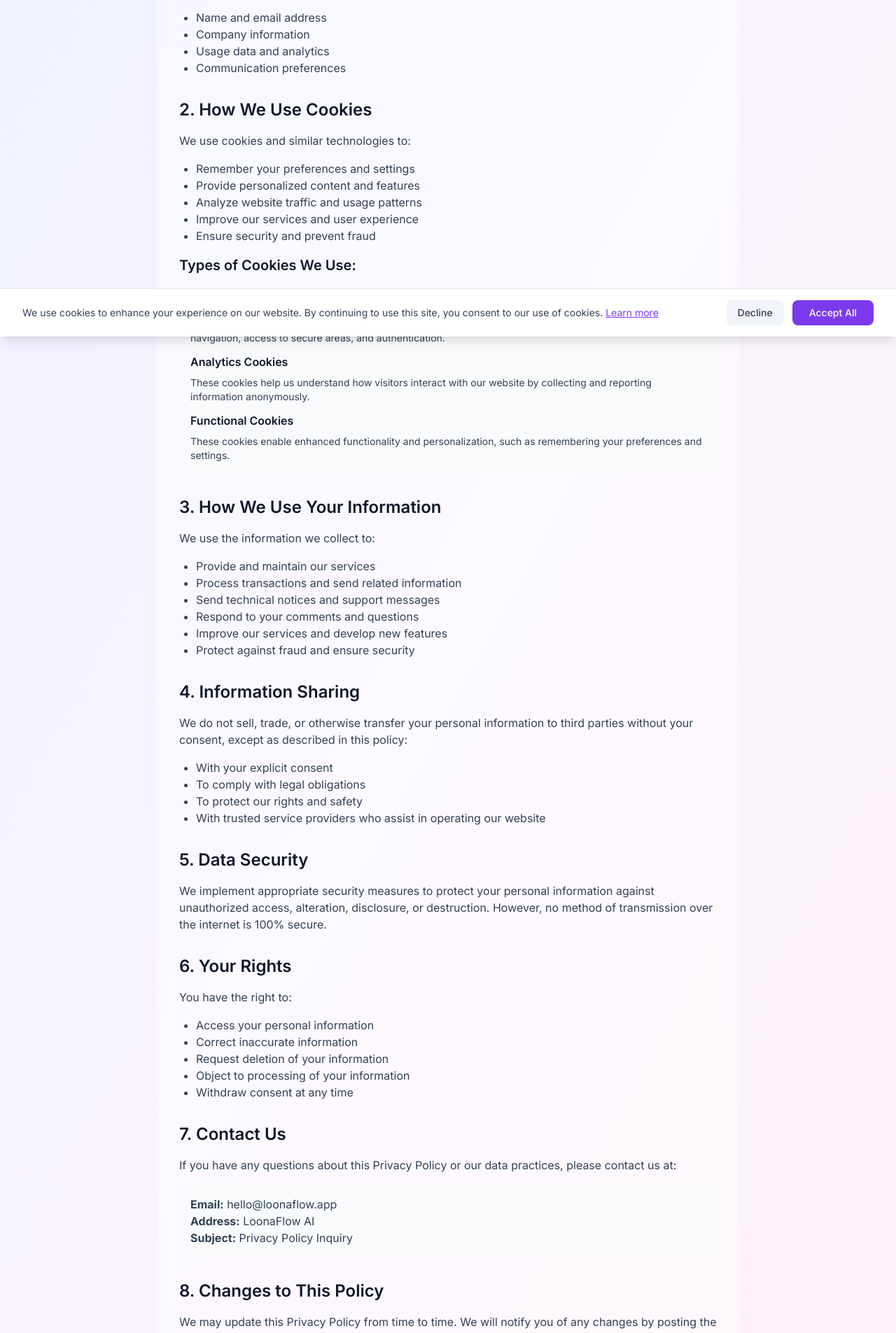
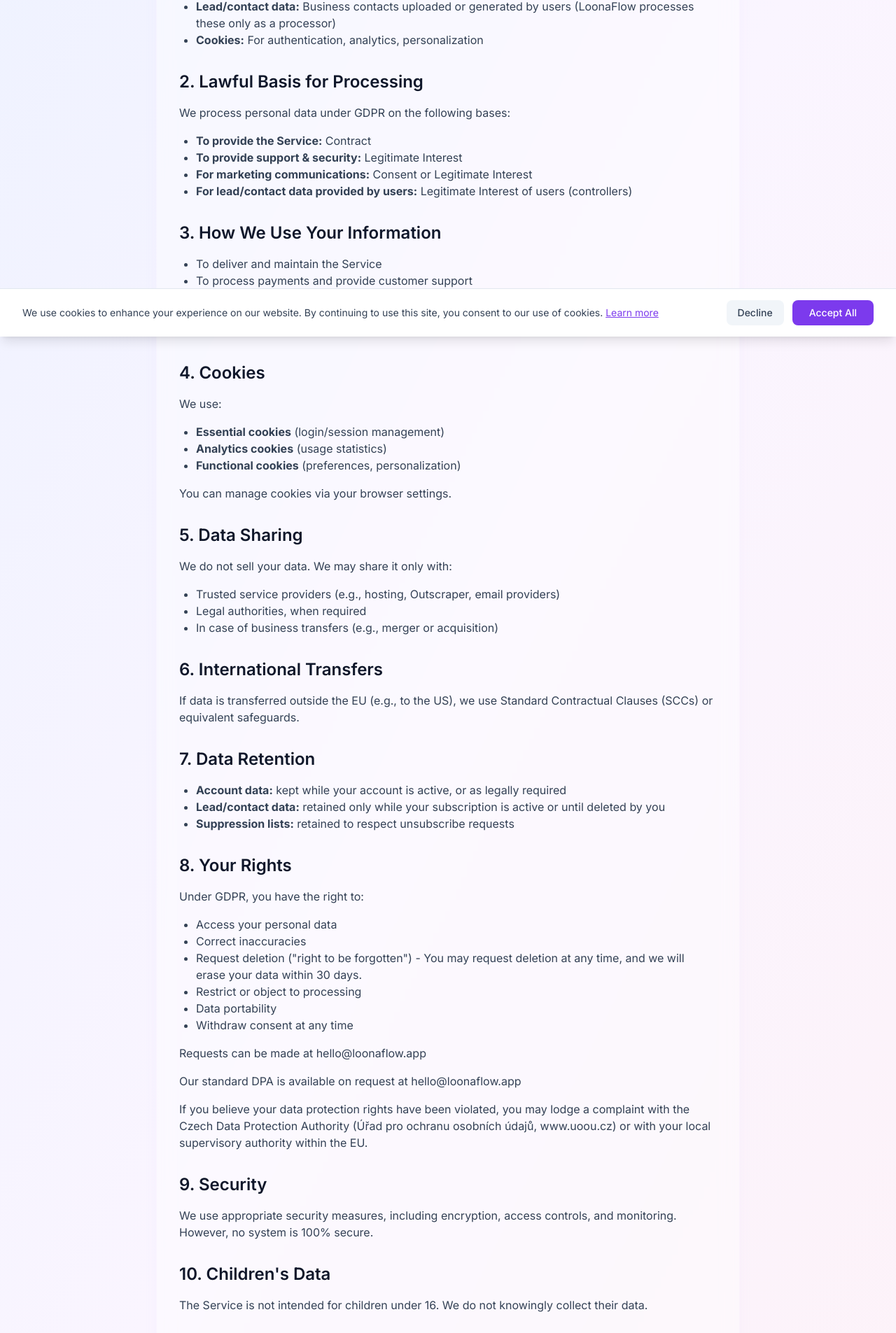
Before and after one commit to Akpoikar/LoonaFlowAI, a Next.js app: page /privacy in a window 1280 px wide. Shown: the part 319-2224 px from the top of the page at 70% size. Built offline with nearby package versions, Linux system fonts and the light colour scheme.

Commit message:
Added terms/email unsubscribe

```diff
--- a/app/privacy/page.tsx
+++ b/app/privacy/page.tsx
@@ -20,7 +20,7 @@ export default function PrivacyPage() {
       <div className="min-h-screen bg-gradient-to-br from-indigo-50 via-purple-50 to-pink-50">
         <div className="max-w-4xl mx-auto px-4 py-16 sm:px-6 lg:px-8">
           <div className="bg-white/40 backdrop-blur-md rounded-2xl p-8 ring-1 ring-white/30 shadow-lg shadow-purple-100/50">
-            <h1 className="text-4xl font-bold text-slate-900 mb-8">Privacy Policy</h1>
+            <h1 className="text-4xl font-bold text-slate-900 mb-8">📑 LoonaFlow AI – Privacy Policy</h1>
 
             <div className="prose prose-slate max-w-none">
               <p className="text-lg text-slate-700 mb-6">
@@ -29,110 +29,128 @@ export default function PrivacyPage() {
 
               <section className="mb-8">
                 <h2 className="text-2xl font-semibold text-slate-900 mb-4">1. Information We Collect</h2>
-                <p className="text-slate-700 mb-4">
-                  We collect information you provide directly to us, such as when you create an account,
-                  use our services, or contact us for support. This may include:
-                </p>
                 <ul className="list-disc pl-6 text-slate-700 mb-4">
-                  <li>Name and email address</li>
-                  <li>Company information</li>
-                  <li>Usage data and analytics</li>
-                  <li>Communication preferences</li>
+                  <li><strong>Account data:</strong> Name, email, company info, billing details</li>
+                  <li><strong>Usage data:</strong> Interactions with our Service, analytics</li>
+                  <li><strong>Lead/contact data:</strong> Business contacts uploaded or generated by users (LoonaFlow processes these only as a processor)</li>
+                  <li><strong>Cookies:</strong> For authentication, analytics, personalization</li>
                 </ul>
               </section>
 
               <section className="mb-8">
-                <h2 className="text-2xl font-semibold text-slate-900 mb-4">2. How We Use Cookies</h2>
+                <h2 className="text-2xl font-semibold text-slate-900 mb-4">2. Lawful Basis for Processing</h2>
                 <p className="text-slate-700 mb-4">
-                  We use cookies and similar technologies to:
+                  We process personal data under GDPR on the following bases:
                 </p>
                 <ul className="list-disc pl-6 text-slate-700 mb-4">
-                  <li>Remember your preferences and settings</li>
-                  <li>Provide personalized content and features</li>
-                  <li>Analyze website traffic and usage patterns</li>
-                  <li>Improve our services and user experience</li>
-                  <li>Ensure security and prevent fraud</li>
+                  <li><strong>To provide the Service:</strong> Contract</li>
+                  <li><strong>To provide support & security:</strong> Legitimate Interest</li>
+                  <li><strong>For marketing communications:</strong> Consent or Legitimate Interest</li>
+                  <li><strong>For lead/contact data provided by users:</strong> Legitimate Interest of users (controllers)</li>
                 </ul>
-
-                <h3 className="text-xl font-semibold text-slate-900 mb-3">Types of Cookies We Use:</h3>
-                <div className="bg-slate-50 rounded-lg p-4 mb-4">
-                  <h4 className="font-semibold text-slate-900 mb-2">Essential Cookies</h4>
-                  <p className="text-slate-700 text-sm mb-3">
-                    These cookies are necessary for the website to function properly. They enable basic functions
-                    like page navigation, access to secure areas, and authentication.
-                  </p>
-
-                  <h4 className="font-semibold text-slate-900 mb-2">Analytics Cookies</h4>
-                  <p className="text-slate-700 text-sm mb-3">
-                    These cookies help us understand how visitors interact with our website by collecting
-                    and reporting information anonymously.
-                  </p>
-
-                  <h4 className="font-semibold text-slate-900 mb-2">Functional Cookies</h4>
-                  <p className="text-slate-700 text-sm">
-                    These cookies enable enhanced functionality and personalization, such as remembering
-                    your preferences and settings.
-                  </p>
-                </div>
               </section>
 
               <section className="mb-8">
                 <h2 className="text-2xl font-semibold text-slate-900 mb-4">3. How We Use Your Information</h2>
-                <p className="text-slate-700 mb-4">
-                  We use the information we collect to:
-                </p>
                 <ul className="list-disc pl-6 text-slate-700 mb-4">
-                  <li>Provide and maintain our services</li>
-                  <li>Process transactions and send related information</li>
-                  <li>Send technical notices and support messages</li>
-                  <li>Respond to your comments and questions</li>
-                  <li>Improve our services and develop new features</li>
-                  <li>Protect against fraud and ensure security</li>
+                  <li>To deliver and maintain the Service</li>
+                  <li>To process payments and provide customer support</li>
+                  <li>To improve features and develop new ones</li>
+                  <li>To ensure security and prevent abuse</li>
+                  <li>To send users service-related communications</li>
                 </ul>
               </section>
 
               <section className="mb-8">
-                <h2 className="text-2xl font-semibold text-slate-900 mb-4">4. Information Sharing</h2>
+                <h2 className="text-2xl font-semibold text-slate-900 mb-4">4. Cookies</h2>
                 <p className="text-slate-700 mb-4">
-                  We do not sell, trade, or otherwise transfer your personal information to third parties
-                  without your consent, except as described in this policy:
+                  We use:
                 </p>
                 <ul className="list-disc pl-6 text-slate-700 mb-4">
-                  <li>With your explicit consent</li>
-                  <li>To comply with legal obligations</li>
-                  <li>To protect our rights and safety</li>
-                  <li>With trusted service providers who assist in operating our website</li>
+                  <li><strong>Essential cookies</strong> (login/session management)</li>
+                  <li><strong>Analytics cookies</strong> (usage statistics)</li>
+                  <li><strong>Functional cookies</strong> (preferences, personalization)</li>
+                </ul>
+                <p className="text-slate-700 mb-4">
+                  You can manage cookies via your browser settings.
+                </p>
+              </section>
+
+              <section className="mb-8">
+                <h2 className="text-2xl font-semibold text-slate-900 mb-4">5. Data Sharing</h2>
+                <p className="text-slate-700 mb-4">
+                  We do not sell your data. We may share it only with:
+                </p>
+                <ul className="list-disc pl-6 text-slate-700 mb-4">
+                  <li>Trusted service providers (e.g., hosting, Outscraper, email providers)</li>
+                  <li>Legal authorities, when required</li>
+                  <li>In case of business transfers (e.g., merger or acquisition)</li>
                 </ul>
               </section>
 
               <section className="mb-8">
-                <h2 className="text-2xl font-semibold text-slate-900 mb-4">5. Data Security</h2>
+                <h2 className="text-2xl font-semibold text-slate-900 mb-4">6. International Transfers</h2>
                 <p className="text-slate-700 mb-4">
-                  We implement appropriate security measures to protect your personal information against
-                  unauthorized access, alteration, disclosure, or destruction. However, no method of
-                  transmission over the internet is 100% secure.
+                  If data is transferred outside the EU (e.g., to the US), we use Standard Contractual Clauses (SCCs) or equivalent safeguards.
                 </p>
               </section>
 
               <section className="mb-8">
-                <h2 className="text-2xl font-semibold text-slate-900 mb-4">6. Your Rights</h2>
-                <p className="text-slate-700 mb-4">
-                  You have the right to:
-                </p>
+                <h2 className="text-2xl font-semibold text-slate-900 mb-4">7. Data Retention</h2>
                 <ul className="list-disc pl-6 text-slate-700 mb-4">
-                  <li>Access your personal information</li>
-                  <li>Correct inaccurate information</li>
-                  <li>Request deletion of your information</li>
-                  <li>Object to processing of your information</li>
-                  <li>Withdraw consent at any time</li>
+                  <li><strong>Account data:</strong> kept while your account is active, or as legally required</li>
+                  <li><strong>Lead/contact data:</strong> retained only while your subscription is active or until deleted by you</li>
+                  <li><strong>Suppression lists:</strong> retained to respect unsubscribe requests</li>
                 </ul>
               </section>
 
               <section className="mb-8">
-                <h2 className="text-2xl font-semibold text-slate-900 mb-4">7. Contact Us</h2>
+                <h2 className="text-2xl font-semibold text-slate-900 mb-4">8. Your Rights</h2>
                 <p className="text-slate-700 mb-4">
-                  If you have any questions about this Privacy Policy or our data practices, please contact us at:
+                  Under GDPR, you have the right to:
                 </p>
+                <ul className="list-disc pl-6 text-slate-700 mb-4">
+                  <li>Access your personal data</li>
+                  <li>Correct inaccuracies</li>
+                  <li>Request deletion ("right to be forgotten") - You may request deletion at any time, and we will erase your data within 30 days.</li>
+                  <li>Restrict or object to processing</li>
+                  <li>Data portability</li>
+                  <li>Withdraw consent at any time</li>
+                </ul>
+                                 <p className="text-slate-700 mb-4">
+                   Requests can be made at hello@loonaflow.app
+                 </p>
+                 <p className="text-slate-700 mb-4">
+                   Our standard DPA is available on request at hello@loonaflow.app
+                 </p>
+                <p className="text-slate-700 mb-4">
+                  If you believe your data protection rights have been violated, you may lodge a complaint with the Czech Data Protection Authority (Úřad pro ochranu osobních údajů, www.uoou.cz) or with your local supervisory authority within the EU.
+                </p>
+              </section>
+
+              <section className="mb-8">
+                <h2 className="text-2xl font-semibold text-slate-900 mb-4">9. Security</h2>
+                <p className="text-slate-700 mb-4">
+                  We use appropriate security measures, including encryption, access controls, and monitoring. However, no system is 100% secure.
+                </p>
+              </section>
+
+              <section className="mb-8">
+                <h2 className="text-2xl font-semibold text-slate-900 mb-4">10. Children's Data</h2>
+                <p className="text-slate-700 mb-4">
+                  The Service is not intended for children under 16. We do not knowingly collect their data.
+                </p>
+              </section>
+
+              <section className="mb-8">
+                <h2 className="text-2xl font-semibold text-slate-900 mb-4">11. Changes to this Policy</h2>
+                <p className="text-slate-700 mb-4">
+                  We may update this Privacy Policy. Updates will be posted here with the new date. For significant changes, we will notify you via email or in-app.
+                </p>
+              </section>
+
+              <section className="mb-8">
+                <h2 className="text-2xl font-semibold text-slate-900 mb-4">12. Contact Information</h2>
                 <div className="bg-slate-50 rounded-lg p-4">
                   <p className="text-slate-700">
                     <strong>Email:</strong> hello@loonaflow.app<br />
@@ -141,14 +159,6 @@ export default function PrivacyPage() {
                   </p>
                 </div>
               </section>
-
-              <section className="mb-8">
-                <h2 className="text-2xl font-semibold text-slate-900 mb-4">8. Changes to This Policy</h2>
-                <p className="text-slate-700">
-                  We may update this Privacy Policy from time to time. We will notify you of any changes
-                  by posting the new Privacy Policy on this page and updating the "Last updated" date.
-                </p>
-              </section>
             </div>
           </div>
         </div>
--- a/components/dashboard/Templates.tsx
+++ b/components/dashboard/Templates.tsx
@@ -62,9 +62,13 @@ export default function Templates() {
     setError('');
 
     try {
+      // Add disclaimer to the content
+      const disclaimer = "\n\n---\n\nYou are receiving this email because your business contact information was made publicly available, and we believe our services may be of legitimate interest to you.\nIf you prefer not to receive further communications, simply reply to this email with \"Unsubscribe\" and we will remove you from our contact list.";
+      const contentWithDisclaimer = formData.content + disclaimer;
+
       const result = await apiClient.createTemplate({
         subject: formData.subject,
-        content: formData.content
+        content: contentWithDisclaimer
       });
 
       if (result.error) {
@@ -93,9 +97,13 @@ export default function Templates() {
     setError('');
 
     try {
+      // Add disclaimer to the content
+      const disclaimer = "\n\n---\n\nYou are receiving this email because your business contact information was made publicly available, and we believe our services may be of legitimate interest to you.\nIf you prefer not to receive further communications, simply reply to this email with \"Unsubscribe\" and we will remove you from our contact list.";
+      const contentWithDisclaimer = formData.content + disclaimer;
+
       const result = await apiClient.updateTemplate(editingTemplate._id || editingTemplate.id || '', {
         subject: formData.subject,
-        content: formData.content
+        content: contentWithDisclaimer
       });
 
       if (result.error) {
@@ -120,9 +128,14 @@ export default function Templates() {
 
   const handleEditClick = (template: ApiEmailTemplate) => {
     setEditingTemplate(template);
+
+    // Remove disclaimer from content for editing
+    const disclaimer = "\n\n---\n\nYou are receiving this email because your business contact information was made publicly available, and we believe our services may be of legitimate interest to you.\nIf you prefer not to receive further communications, simply reply to this email with \"Unsubscribe\" and we will remove you from our contact list.";
+    const contentWithoutDisclaimer = template.content.replace(disclaimer, '');
+
     setFormData({
       subject: template.subject,
-      content: template.content
+      content: contentWithoutDisclaimer
     });
     setShowCreateForm(true);
   };
@@ -208,9 +221,20 @@ export default function Templates() {
                 className="w-full px-4 py-3 rounded-xl border border-slate-200 focus:ring-2 focus:ring-violet-500 focus:border-transparent bg-white/50 backdrop-blur-sm resize-none"
                 placeholder="Write your email content here."
               />
-                             <p className="text-xs text-slate-500 mt-1">
-                 Use placeholder like &#123;name&#125; for personalization (name = business name)
-               </p>
+              <p className="text-xs text-slate-500 mt-1">
+                Use placeholder like &#123;name&#125; for personalization (name = business name)
+              </p>
+
+              {/* Disclaimer Preview */}
+              <div className="mt-4 p-4 bg-slate-50 rounded-xl border border-slate-200">
+                <h4 className="text-sm font-semibold text-slate-700 mb-2">📋 Disclaimer (Automatically Added)</h4>
+                <div className="text-sm text-slate-600 bg-white p-3 rounded-lg border border-slate-200">
+                  <p className="mb-2">---</p>
+                  <p className="mb-2">You are receiving this email because your business contact information was made publicly available, and we believe our services may be of legitimate interest to you.</p>
+                  <p>If you prefer not to receive further communications, simply reply to this email with "Unsubscribe" and we will remove you from our contact list.</p>
+                </div>
+                <p className="text-xs text-slate-500 mt-2">This disclaimer will be automatically appended to all emails sent using this template.</p>
+              </div>
             </div>
 
             {/* Action Buttons */}
```
Also changed, not shown: app/terms/page.tsx (+29 -86 lines), components/dashboard/Campaigns.tsx (+9 -6 lines).
